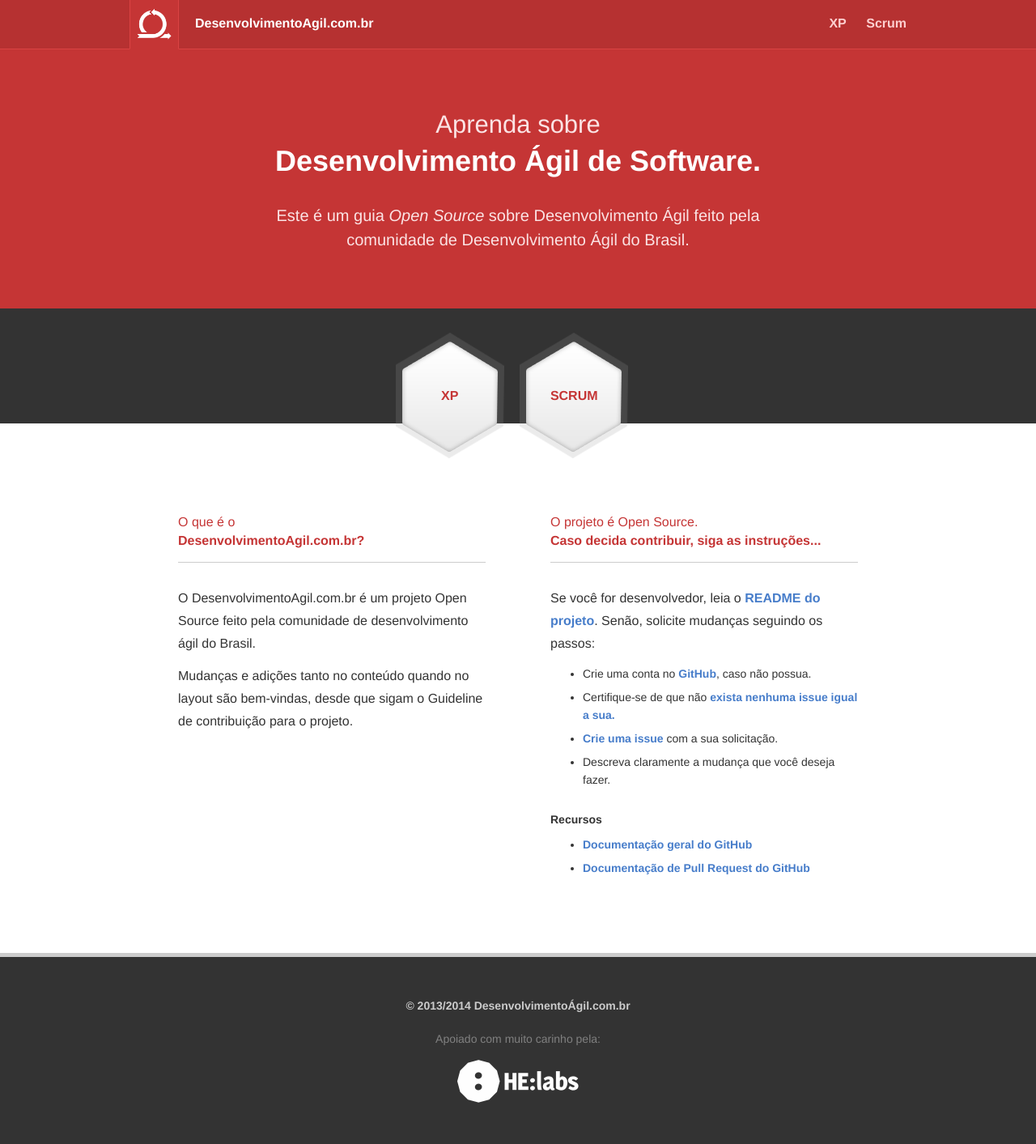
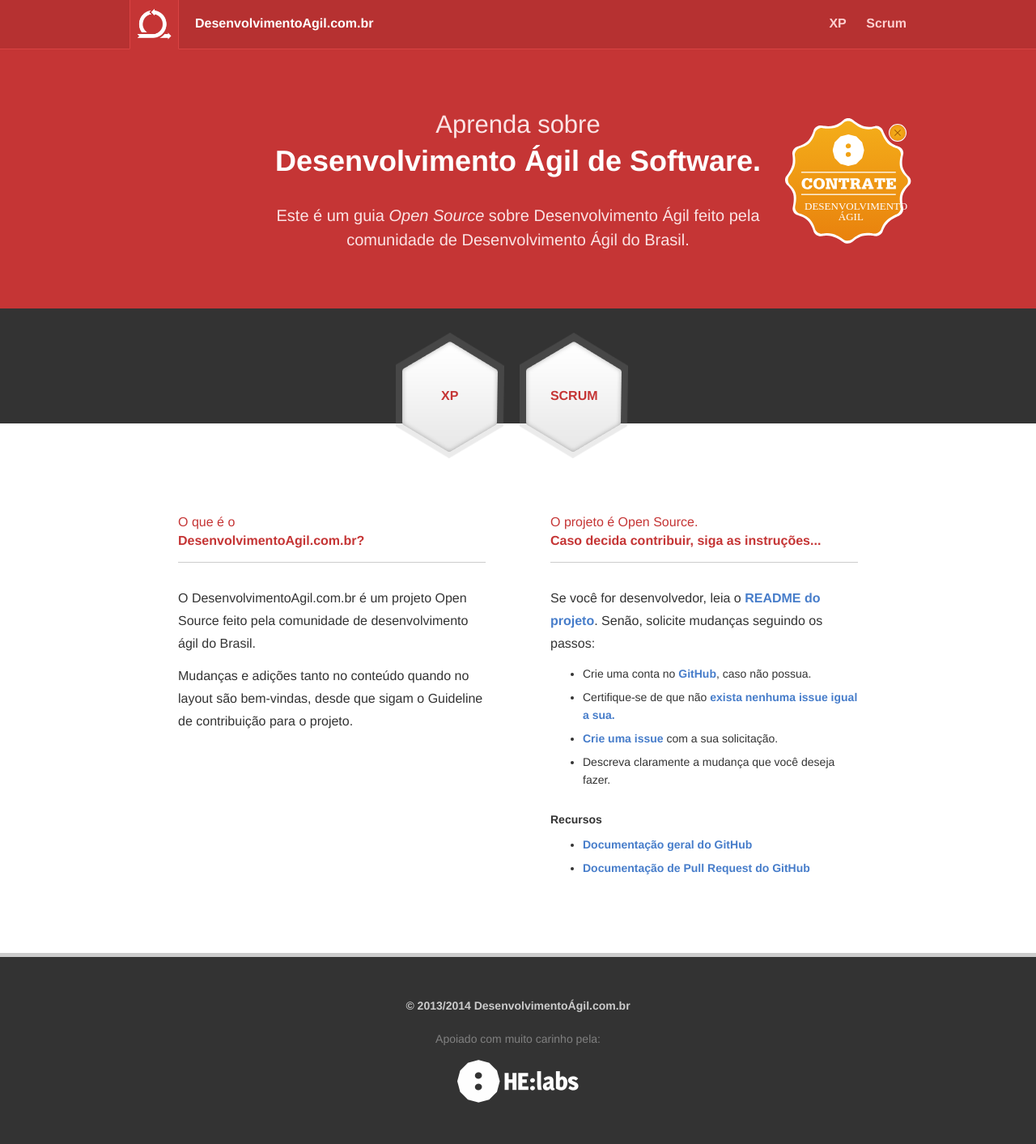
Before and after one commit to desenvolvimentoagilcombr/desenvolvimentoagilcombr.github.com, a Jekyll site: the page built from index.html, in a window 1280 px wide. Shown: the whole page at 81% size. Built offline with Jekyll 4.4.1, drawn with Linux system fonts in a browser that asks for light colours; Markdown is read by kramdown in place of the engine named in the settings.

Commit message:
Badge included.

```diff
--- /dev/null
+++ b/_sass/index/_badge.scss
@@ -0,0 +1,21 @@
+#badge {
+  position: absolute;
+  top: 15px;
+  right: 0px;
+  width: 150px;
+  height: 150px;
+}
+
+#badge-close {
+  position: absolute;
+  top: 7px;
+  right: 0px;
+}
+
+@media screen and (max-width: 1300px) {
+  #badge { right: 0px; }
+}
+
+@media screen and (max-width: 1100px) {
+  #badge { display: none; }
+}
--- a/_sass/index/_banner.scss
+++ b/_sass/index/_banner.scss
@@ -4,6 +4,10 @@
   padding: 70px 0;
   text-align: center;
   color: #fff;
+
+  .holder {
+    position: relative;
+  }
 
   h2 {
     font-size: $font-big;
--- a/_sass/index/_index.scss
+++ b/_sass/index/_index.scss
@@ -1,3 +1,4 @@
 @import 'banner';
 @import 'main_call';
 @import 'contribute';
+@import 'badge';
--- a/index.html
+++ b/index.html
@@ -7,6 +7,15 @@ description: Este é um guia Open Source sobre Desenvolvimento Ágil feito pela
 
 <section id="banner">
   <div class="holder">
+    <div id="badge">
+      <a id="badge-close" href="#" onclick="document.getElementById('pop').style.display='none';">
+        <img src="images/badge-close.svg" alt="Fechar o pop-up">
+      </a>
+      <a href="http://helabs.com/br/?utm_source=desenvolvimentoagil&utm_medium=Header-badge&utm_campaign=backlink " target="_blank">
+        <img src="images/badge.svg" alt="Contrate a HE:Labs, especialista em design e desenvolvimento de software ágil ">
+      </a>
+    </div>
+
     <h2>
       <span>Aprenda sobre</span><br>
       Desenvolvimento Ágil de Software.
```
Also changed, not shown: _sass/index/_main_call.scss (line endings or trailing spaces), images/badge-close.svg (added), images/badge.svg (added).
